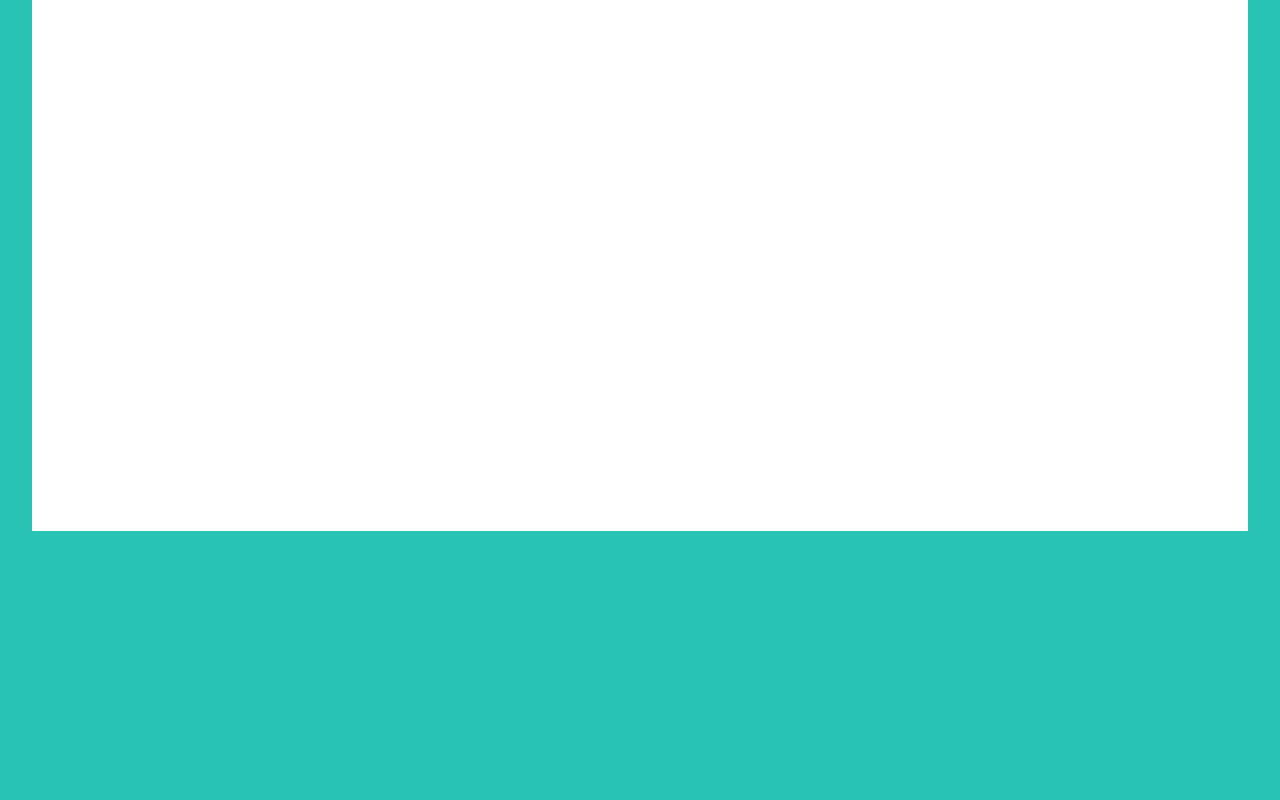
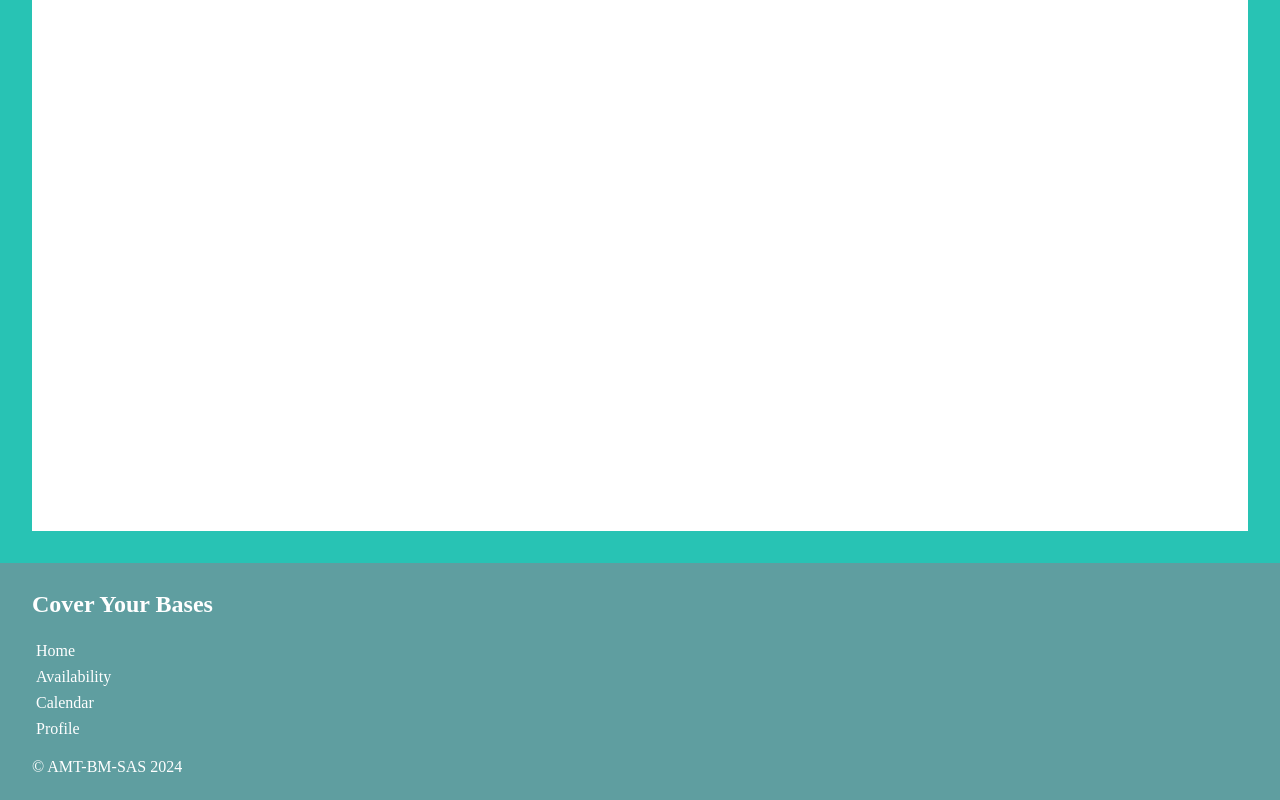
Before and after one commit to BronwenM/referee-scheduler, a React app in the folder frontend/: page / in a window 1280 px wide. Shown: the part 1042-1842 px from the top of the page. Before the commit the page ends 1605 px from the top, so only its background shows below. Built offline with nearby package versions, Linux system fonts and the light colour scheme; no server answers; the HTML template or start-up script is replaced by a standard one.

Commit message:
Set up basic footer

```diff
--- a/frontend/src/App.jsx
+++ b/frontend/src/App.jsx
@@ -9,6 +9,7 @@ import CalendarComponent from "./components/Calendar/CalendarComponent";
 import AvailabilityForm from "./components/AvailabilityForm/AvailabilityForm";
 import { useUser } from "./context/userContext.jsx";
 import users from "./mocks/users.js";
+import Footer from "./components/Footer/Footer.jsx";
 
 function App() {
   const [message, setMessage] = useState("");
@@ -31,7 +32,7 @@ function App() {
   return (
     <>
       <Router>
-        <Hero connectionTest={message} userFN={user.name || "User"} />
+        <Hero connectionTest={message} userFN={user.name ? user.name : "User"} />
         <NavBar />
         <main className="app__content">
           <h1></h1>
@@ -39,6 +40,7 @@ function App() {
           {/* <CalendarComponent /> */}
           {/* <AvailabilityForm /> */}
         </main>
+        <Footer/>
       </Router>
     </>
   );
--- /dev/null
+++ b/frontend/src/components/Footer/Footer.jsx
@@ -0,0 +1,28 @@
+import React from 'react';
+import { Link } from "react-router-dom";
+import './footer.scss';
+
+const Footer = () => {
+  return (
+    <footer className='footer'>
+      <h2>Cover Your Bases</h2>
+      <ul className="footer__links">
+        <li>
+          <Link to="/">Home</Link>
+        </li>
+        <li>
+          <Link to="/availability">Availability</Link>
+        </li>
+        <li>
+          <Link to="/calendar">Calendar</Link>
+        </li>
+        <li>
+          <Link to="/profile">Profile</Link>
+        </li>
+      </ul>
+      <p>&copy; AMT-BM-SAS 2024</p>
+    </footer>
+  )
+}
+
+export default Footer
--- /dev/null
+++ b/frontend/src/components/Footer/footer.scss
@@ -0,0 +1,27 @@
+.footer {
+  background-color: cadetblue;
+  width: 100%;
+  position: relative;
+  bottom: 0;
+  display: flex;
+  flex-direction: column;
+  color: white;
+  align-items: start;
+  padding: 8px 32px;
+}
+
+.footer__links {
+  list-style: none;
+
+  padding: 0;
+  margin: 0;
+
+  li {
+    padding: 4px;
+    a {
+      color: #fff;
+      text-decoration: none;
+    }
+  }
+
+}
```
